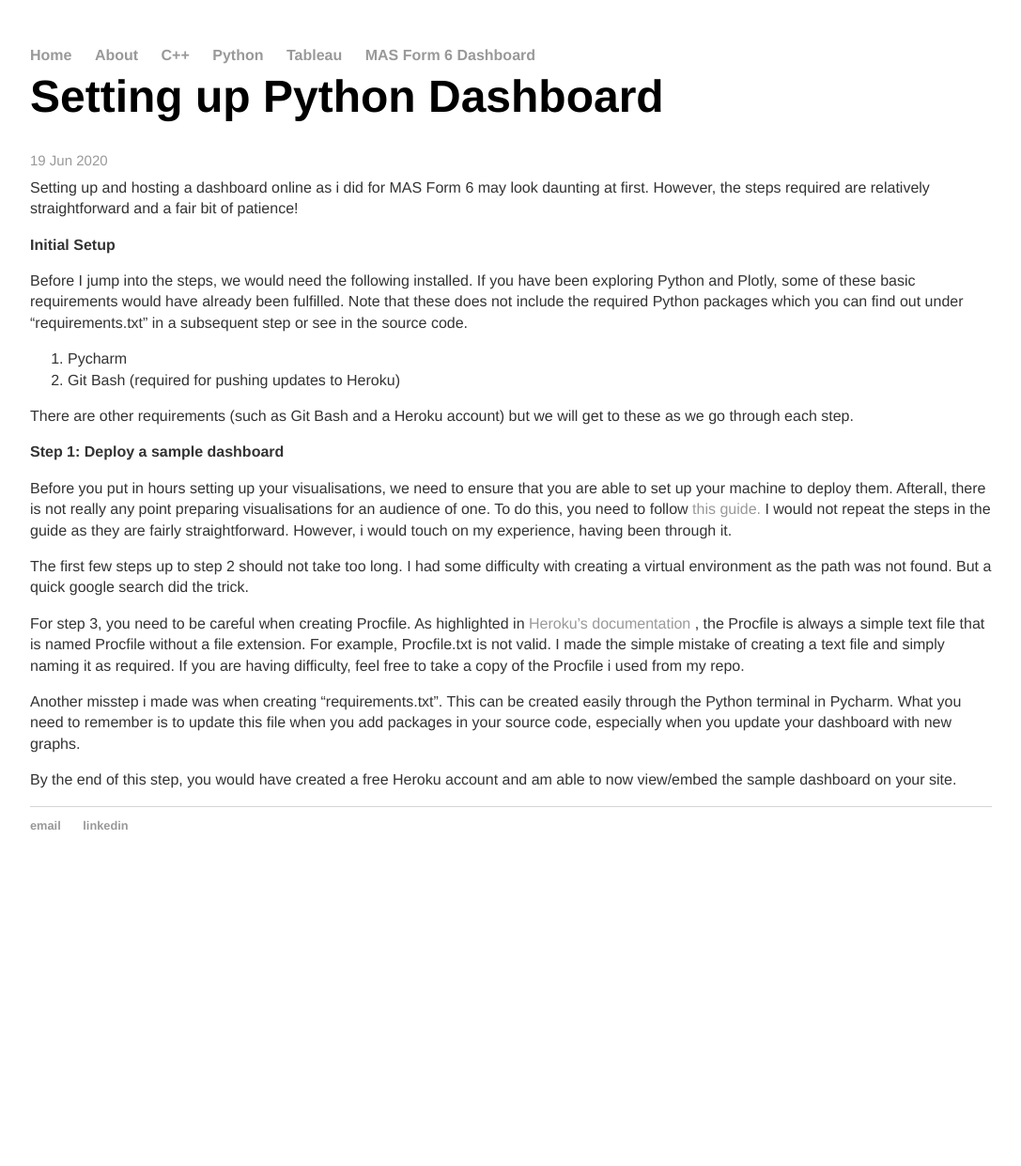
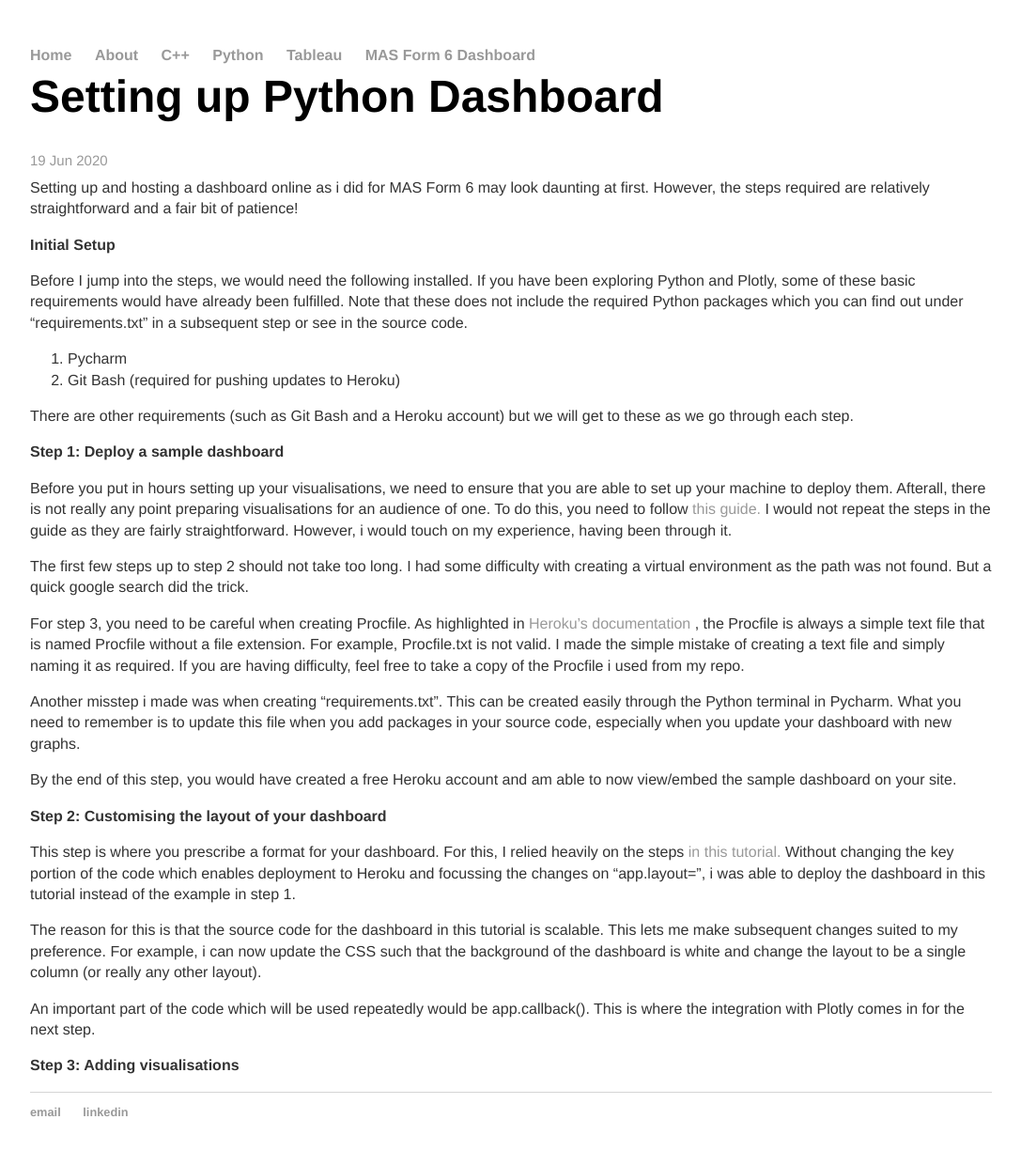
Before and after one commit to cchanzl/Lock-Screen, a Jekyll site: the page built from _posts/2020-06-19-Setting-up-Python-dashboard.md, in a window 1280 px wide. Shown: the whole page at 94% size, without its empty margins (96-1183 px from the left). Built offline with Jekyll 4.4.1, drawn with Linux system fonts in a browser that asks for light colours; before the commit the page ends 936 px from its top, so only the background shows below that.

Commit message:
Update 2020-06-19-Setting-up-Python-dashboard.md

```diff
--- a/_posts/2020-06-19-Setting-up-Python-dashboard.md
+++ b/_posts/2020-06-19-Setting-up-Python-dashboard.md
@@ -34,3 +34,15 @@ For step 3, you need to be careful when creating Procfile. As highlighted in <a
 Another misstep i made was when creating "requirements.txt". This can be created easily through the Python terminal in Pycharm. What you need to remember is to update this file when you add packages in your source code, especially when you update your dashboard with new graphs.
 
 By the end of this step, you would have created a free Heroku account and am able to now view/embed the sample dashboard on your site.
+
+<b> Step 2: Customising the layout of your dashboard </b>
+<br>
+
+This step is where you prescribe a format for your dashboard. For this, I relied heavily on the steps <a href="https://www.statworx.com/at/blog/how-to-build-a-dashboard-in-python-plotly-dash-step-by-step-tutorial/"> in this tutorial. </a> Without changing the key portion of the code which enables deployment to Heroku and focussing the changes on "app.layout=", i was able to deploy the dashboard in this tutorial instead of the example in step 1.
+
+The reason for this is that the source code for the dashboard in this tutorial is scalable. This lets me make subsequent changes suited to my preference. For example, i can now update the CSS such that the background of the dashboard is white and change the layout to be a single column (or really any other layout).
+
+An important part of the code which will be used repeatedly would be app.callback(). This is where the integration with Plotly comes in for the next step.
+
+<b> Step 3: Adding visualisations </b>
+<br>
```
